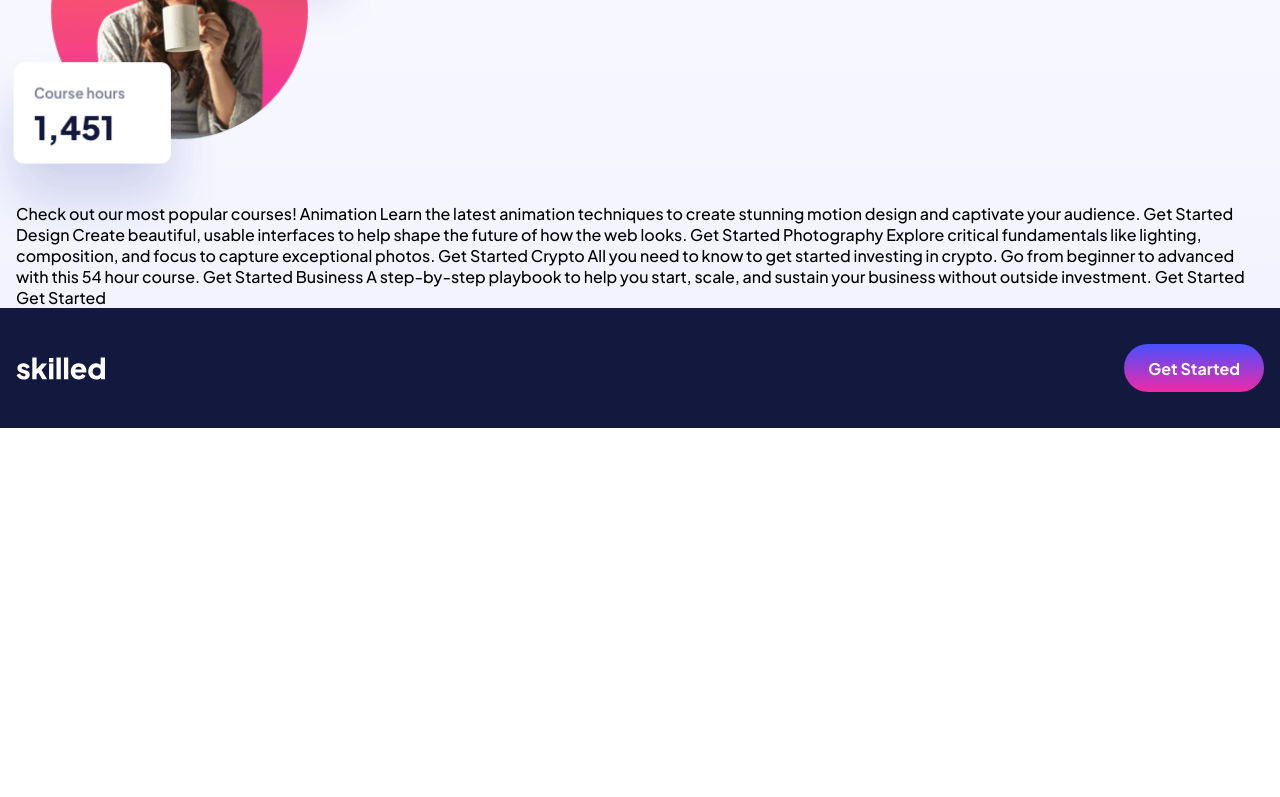
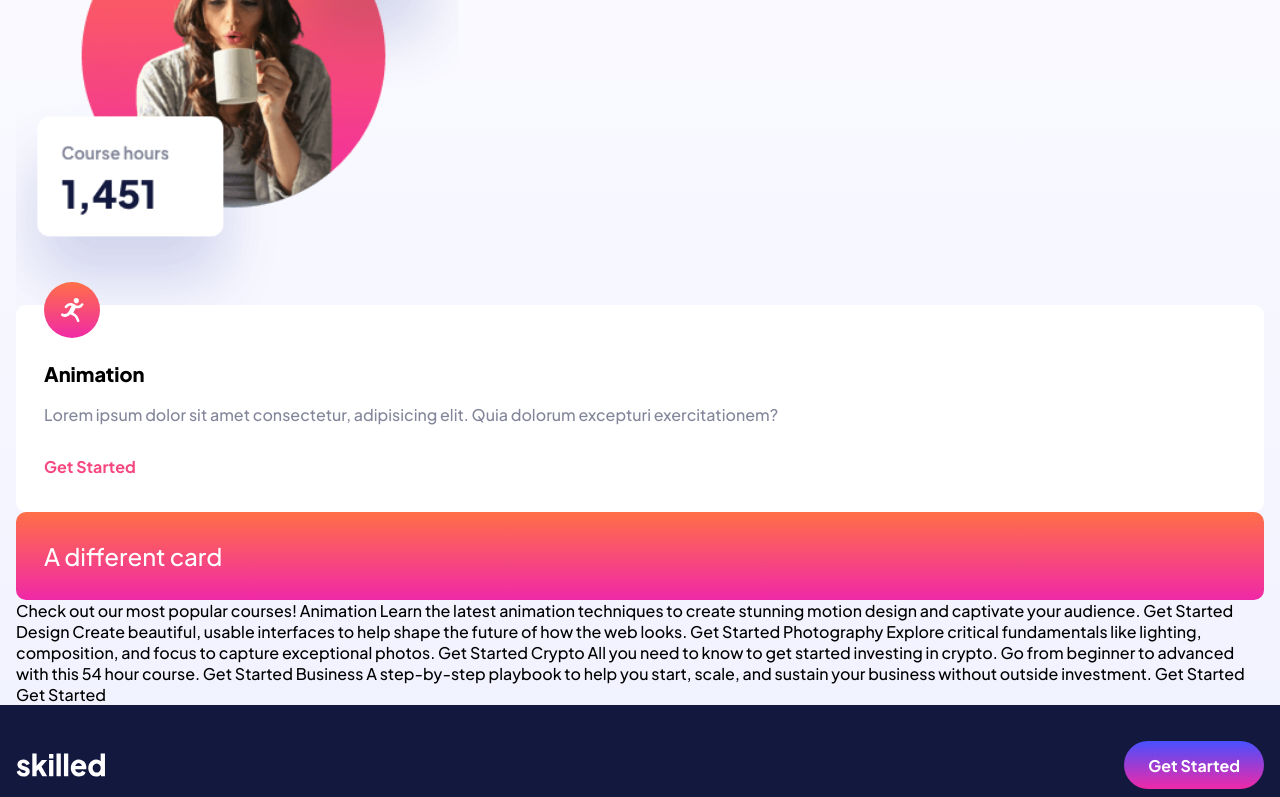
Before and after one commit to newbpydev/10-skilled-e-learning-landing-page-vue-ts, a Vue app: page / in a window 1280 px wide. Shown: the part 472-1269 px from the top of the page. Before the commit the page ends 900 px from the top, so only its background shows below. Built offline with nearby package versions, Linux system fonts and the light colour scheme.

Commit message:
style: buttons and course cards

```diff
--- a/src/App.vue
+++ b/src/App.vue
@@ -3,12 +3,33 @@
 import DefaultLayout from "@/layouts/DefaultLayout.vue";
 import TheHeroSection from "./components/TheHeroSection.vue";
 import ButtonComponent from "./components/UI/ButtonComponent.vue";
+
+// Icons
+import animation from "@/assets/images/icon-animation.svg";
+import business from "@/assets/images/icon-business.svg";
+import crypto from "@/assets/images/icon-crypto.svg";
+import design from "@/assets/images/icon-design.svg";
+import photography from "@/assets/images/icon-photography.svg";
+import CourseCard from "./layouts/CourseCard.vue";
 </script>
 
 <!-- * TEMPLATE -->
 <template>
   <DefaultLayout>
     <TheHeroSection />
+
+    <CourseCard :icon-src="animation">
+      <template #heading>Animation</template>
+      <template #text>
+        Lorem ipsum dolor sit amet consectetur, adipisicing elit. Quia dolorum
+        excepturi exercitationem?</template
+      >
+      <template #button-text>Get Started</template>
+    </CourseCard>
+
+    <CourseCard>
+      <template #title>A different card</template>
+    </CourseCard>
     Check out our most popular courses! Animation Learn the latest animation
     techniques to create stunning motion design and captivate your audience. Get
     Started Design Create beautiful, usable interfaces to help shape the future
--- a/src/components/TheFooter.vue
+++ b/src/components/TheFooter.vue
@@ -8,7 +8,7 @@ import ButtonComponent from "./UI/ButtonComponent.vue";
 <template>
   <footer>
     <img :src="logoLight" alt="" />
-    <ButtonComponent type="gradient-purple">Get Started</ButtonComponent>
+    <ButtonComponent variant="gradient-purple">Get Started</ButtonComponent>
   </footer>
 </template>
 
--- a/src/components/TheHeader.vue
+++ b/src/components/TheHeader.vue
@@ -10,7 +10,7 @@ import ButtonComponent from "./UI/ButtonComponent.vue";
 <template>
   <header>
     <img :src="logo" alt="" />
-    <ButtonComponent type="dark">Get Started</ButtonComponent>
+    <ButtonComponent variant="dark">Get Started</ButtonComponent>
   </header>
 </template>
 
--- a/src/components/TheHeroSection.vue
+++ b/src/components/TheHeroSection.vue
@@ -13,14 +13,20 @@ import ButtonComponent from "@/components/UI/ButtonComponent.vue";
         Our modern courses across a range of in-demand skills will give you the
         knowledge you need to live the life you want.
       </p>
-      <ButtonComponent type="gradient-orange">Get Started</ButtonComponent>
+      <ButtonComponent variant="gradient-orange">Get Started</ButtonComponent>
     </div>
 
-    <div class="hero__cta-img">
+    <div class="hero__cta-img-container" role="img">
+      <picture>
+        <source
+          media="(min-width: 40rem)"
+          srcset="@/assets/images/image-hero-mobile.png"
+        />
         <img
           :src="heroImage"
           alt="image of the number of member and course hours"
         />
+      </picture>
     </div>
   </section>
 </template>
@@ -33,8 +39,6 @@ import ButtonComponent from "@/components/UI/ButtonComponent.vue";
 
   .hero__cta {
     margin-bottom: 8rem;
-  }
-
     .hero__heading {
       font-size: var(--fs-heading-l);
       font-weight: var(--fw-x-bold);
@@ -48,10 +52,34 @@ import ButtonComponent from "@/components/UI/ButtonComponent.vue";
       width: 100%;
       margin-bottom: 2.4rem;
     }
+  }
 
-  .hero__cta-img > img {
-    width: 32.7rem;
-    transform: scale(1.35);
+  .hero__cta-img-container {
+    min-width: 32.7rem;
+    overflow: hidden;
+
+    & img {
+      transform: scale(1.2);
     }
   }
+
+  /*.hero__cta-img {
+    margin: 0 auto;
+    overflow: hidden;
+
+    background-image: url("@/assets/images/image-hero-mobile.webp");
+    background-size: cover;
+    background-repeat: no-repeat;
+    transform: scale(1.3);
+    width: 32.7rem;
+    height: 30.1rem;
+
+    /*& > img {
+    width: 32.7rem;
+      width: 100%;
+      transform: scale(1.28);
+      clip-path: polygon(15% 0, 85% 0, 85% 85%, 15% 85%);
+    }
+  } */
+}
 </style>
--- a/src/components/UI/ButtonComponent.vue
+++ b/src/components/UI/ButtonComponent.vue
@@ -1,13 +1,13 @@
 <!-- * SCRIPT -->
 <script setup lang="ts">
 defineProps<{
-  type: "dark" | "gradient-orange" | "gradient-purple";
+  variant: "dark" | "gradient-orange" | "gradient-purple" | "ghost";
 }>();
 </script>
 
 <!-- * TEMPLATE -->
 <template>
-  <button :class="type">
+  <button :class="variant">
     <slot />
   </button>
 </template>
@@ -46,5 +46,11 @@ button {
       var(--grad-pink) 100%
     );
   }
+
+  &.ghost {
+    color: var(--pink-dark);
+    padding: 0;
+    height: 2.8rem;
+  }
 }
 </style>
--- a/src/layouts/CourseCard.vue
+++ b/src/layouts/CourseCard.vue
@@ -1,28 +1,91 @@
 <!-- * SCRIPT -->
 <script setup lang="ts">
-// script goes here
+import ButtonComponent from "@/components/UI/ButtonComponent.vue";
+
+interface Props {
+  iconSrc?: string;
+}
+
+defineProps<Props>();
 </script>
 
 <!-- * TEMPLATE -->
 <template>
-  <article class="course-card">
-    <div class="course-card__icon">
-      <slot name="icon" />
+  <!-- @ if iconSrc -->
+  <article class="course-card" v-if="iconSrc">
+    <!-- # icon -->
+    <div class="course-card__icon" v-if="iconSrc">
+      <img class="course-card__icon-img" :src="iconSrc" aria-hidden="true" />
     </div>
 
+    <!-- # heading -->
     <h3 class="course-card__heading">
       <slot name="heading" />
     </h3>
 
+    <!-- # text -->
     <p class="course-card__text">
-      <slot name="text" class="course-card__text" />
+      <slot name="text" />
     </p>
 
-    <!-- TODO: add button here -->
+    <!-- # button -->
+    <ButtonComponent variant="ghost">
+      <slot name="button-text" />
+    </ButtonComponent>
+  </article>
+
+  <!-- @ else -->
+  <article class="course-card-alt" v-else>
+    <h2 class="course-card-alt__title">
+      <slot name="title" />
+    </h2>
   </article>
 </template>
 
 <!-- * STYLE -->
-<style scoped>
-/* styles go here */
+<style scoped lang="scss">
+/* normal card */
+.course-card {
+  background: var(--white-pure);
+  border-radius: var(--border-radius-mobile-tablet);
+  position: relative;
+  padding: 5.6rem 2.8rem 3.2rem;
+
+  &__icon {
+    &-img {
+      position: absolute;
+      top: -2.3rem;
+      height: 5.6rem;
+      width: 5.6rem;
+    }
+  }
+
+  &__heading {
+    font-size: 2rem;
+    font-weight: var(--fw-x-bold);
+    margin-bottom: 1.6rem;
+  }
+
+  &__text {
+    color: var(--blue-greyish);
+    line-height: 2.6rem;
+    margin-bottom: 2.4rem;
+  }
+}
+
+/* title card */
+.course-card-alt {
+  &__title {
+    font-size: var(--fs-heading-s);
+    color: var(--white-pure);
+    border-radius: var(--border-radius-mobile-tablet);
+    padding: 2.8rem;
+    line-height: 3.2rem;
+    background: linear-gradient(
+      180deg,
+      var(--grad-orange) 0%,
+      var(--grad-pink) 100%
+    );
+  }
+}
 </style>
```
Also changed, not shown: src/components/FaqAccordionCard.vue (deleted, +0 -22 lines), src/layouts/TheCoursesSection.vue (added, +19 -0 lines). Lines whose indentation alone changed are shown as unchanged.
